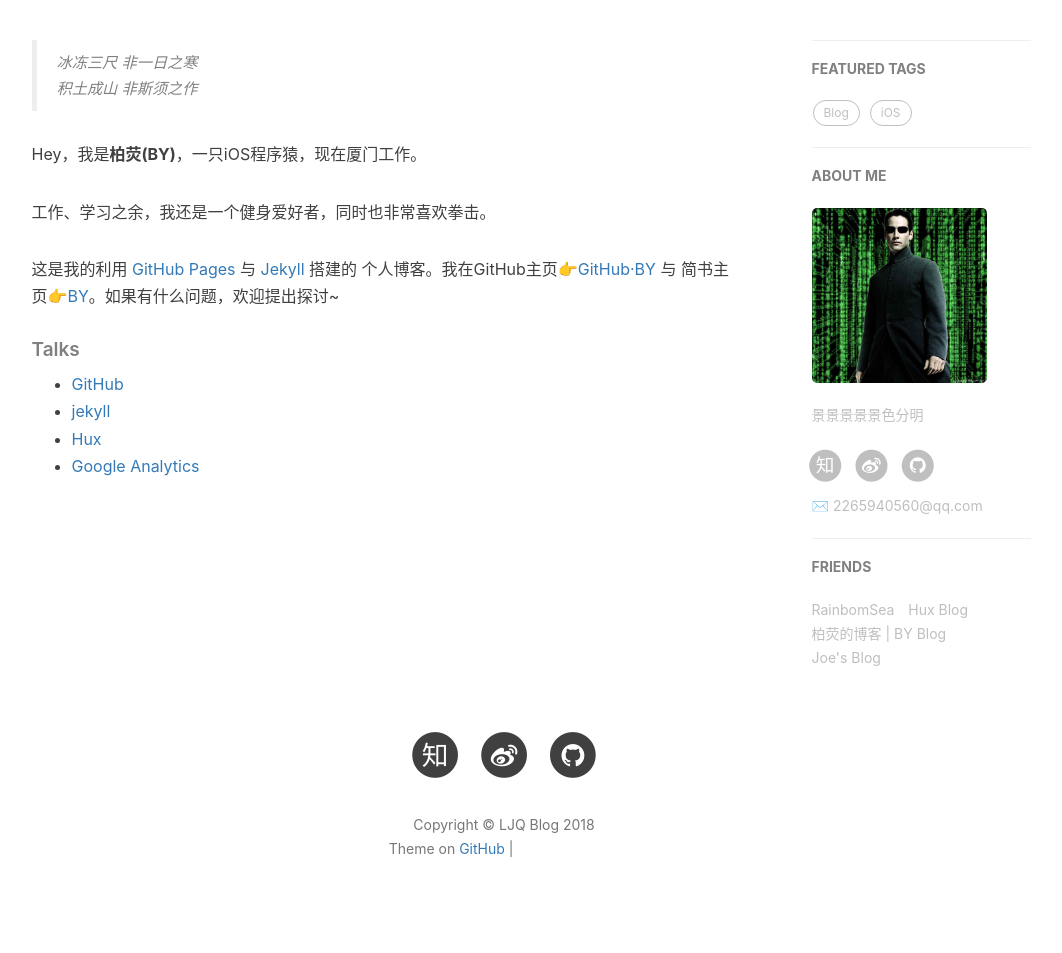
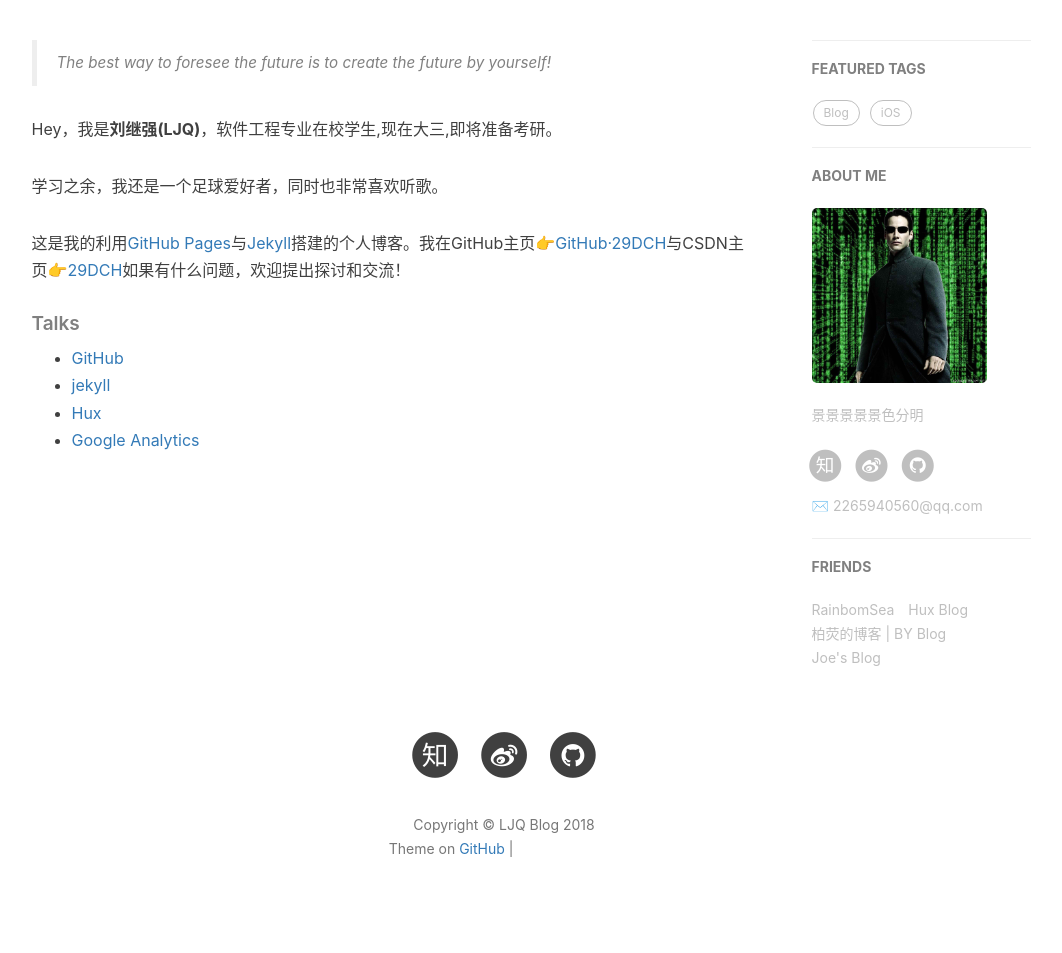
Before and after one commit to 29DCH/29DCH.github.io, a Jekyll site: the page built from about.html, in a window 1280 px wide. Shown: the part 418-1371 px from the top of the page, without its empty margins (136-1198 px from the left). Built offline with Jekyll 4.4.1, drawn with Linux system fonts in a browser that asks for light colours; nearby versions of some CDN libraries; comment, search, counter and statistics services are not loaded; grey boxes are pictures that could not be loaded.

Commit message:
Update about.html

```diff
--- a/about.html
+++ b/about.html
@@ -15,14 +15,13 @@
 <div class="zh post-container">
 
     <!--copied from markdown -->
-    <blockquote><p>冰冻三尺 非一日之寒<br>
-    积土成山 非斯须之作</p></blockquote>
+    <blockquote><p>The best way to foresee the future is to create the future by yourself!</p></blockquote>
 
-    <p>Hey，我是<strong>柏荧(BY)</strong>，一只iOS程序猿，现在厦门工作。</p>
+    <p>Hey，我是<strong>刘继强(LJQ)</strong>，软件工程专业在校学生,现在大三,即将准备考研。</p>
 
-    <p>工作、学习之余，我还是一个健身爱好者，同时也非常喜欢拳击。</p>
+    <p>学习之余，我还是一个足球爱好者，同时也非常喜欢听歌。</p>
 
-    <p>这是我的利用 <a href="https://pages.github.com/">GitHub Pages</a> 与 <a href="http://jekyll.com.cn/">Jekyll</a> 搭建的 个人博客。我在GitHub主页<a href="https://github.com/qiubaiying">👉GitHub·BY</a> 与 简书主页<a href="https://http://www.jianshu.com/u/e71990ada2fd">👉BY</a>。如果有什么问题，欢迎提出探讨~</p>
+    <p>这是我的利用<a href="https://pages.github.com/">GitHub Pages</a>与<a href="http://jekyll.com.cn/">Jekyll</a>搭建的个人博客。我在GitHub主页<a href="https://github.com/29DCH">👉GitHub·29DCH</a>与CSDN主页<a href="https://blog.csdn.net/CowBoySoBusy">👉29DCH</a>如果有什么问题，欢迎提出探讨和交流！</p>
 
     <p></p>
 
@@ -38,14 +37,13 @@
 
 <!-- English Version -->
 <!-- <div class="en post-container">
-    <blockquote><p>Yet another iOS Developer. <br>
-    Yet another Life-long Student.</p></blockquote>
+    <blockquote><p>The best way to foresee the future is to create the future by yourself!</p></blockquote>
 
-    <p>Hi, I am <strong>Baiying Qiu</strong>，you can call me <strong>BY</strong>. I am an iOS software engineer and currently working in Xiamen</p>
+    <p>Hi, I am <strong>LJQ</strong>，you can call me <strong>JQ</strong>. I am a Software engineering student</p>
 
-    <p>This is my personal blog, through making Github Pages and Jekyll.My GitHub  👉 <a href="http://github.com/qiubaiying">Github·BY</a>.</p>
+    <p>This is my personal blog, through making Github Pages and Jekyll.My GitHub  👉 <a href="https://github.com/29DCH">Github·29DCH</a>.</p>
 
-    <p>I am a sports enthusiast, I like fitness, running and boxing.</p>
+    <p>In addition to studying, I am still a football fan and I also like to listen to songs.</p>
 
     <h5>Talks</h5>
 
@@ -53,7 +51,7 @@
     <li><a href="https://github.com">GitHub</a></li>
     <li><a href="http://jekyll.com.cn/">jekyll</a></li>
     <li><a href="https://pages.github.com/">GitHub Pages</a></li>
-    <li><a href="https://qiubaiying.github.io">BY</a></li>
+    <li><a href="https://29dch.github.io">LJQ Blog</a></li>
     </ul>
 </div> -->
 
```
